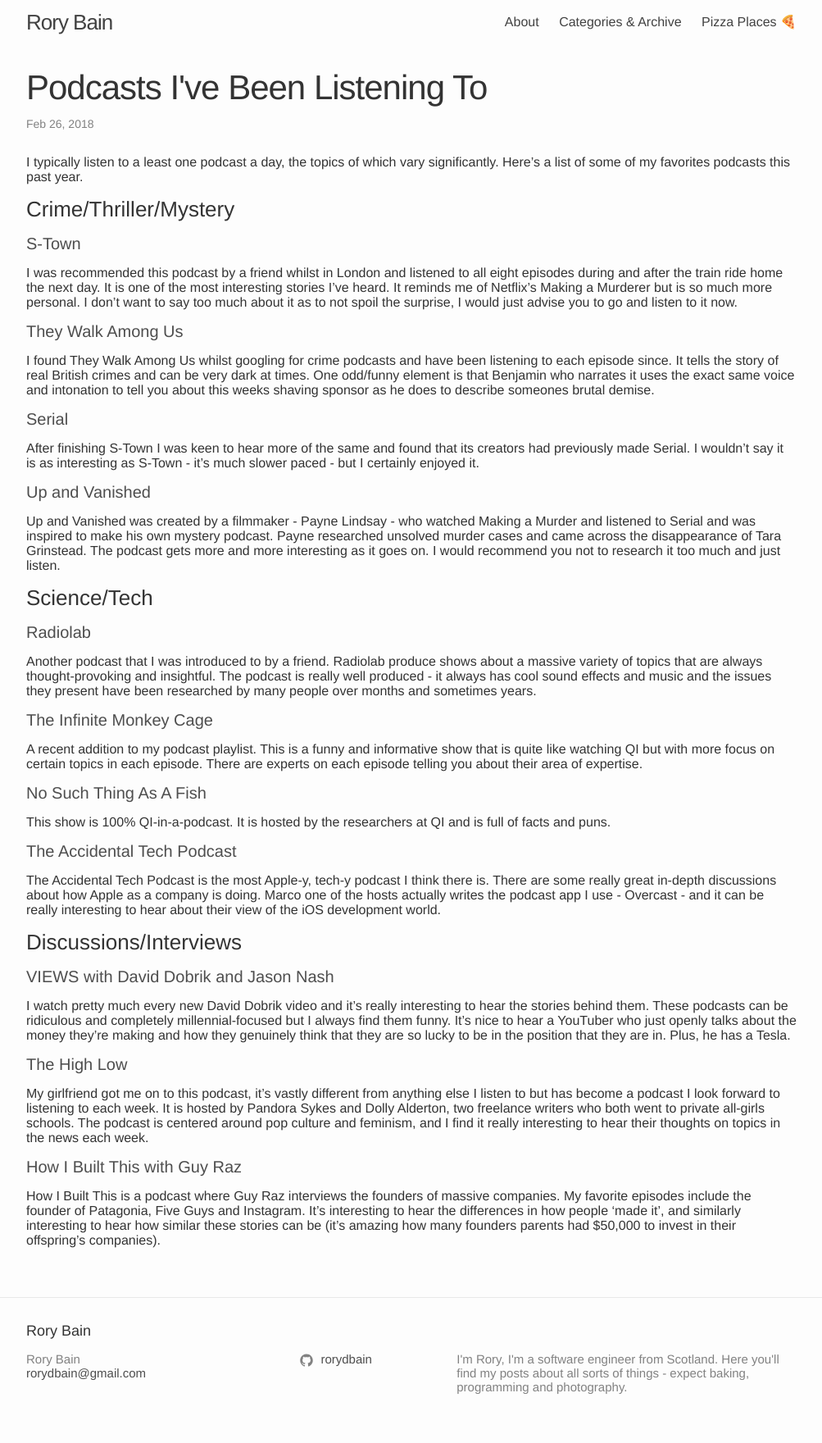
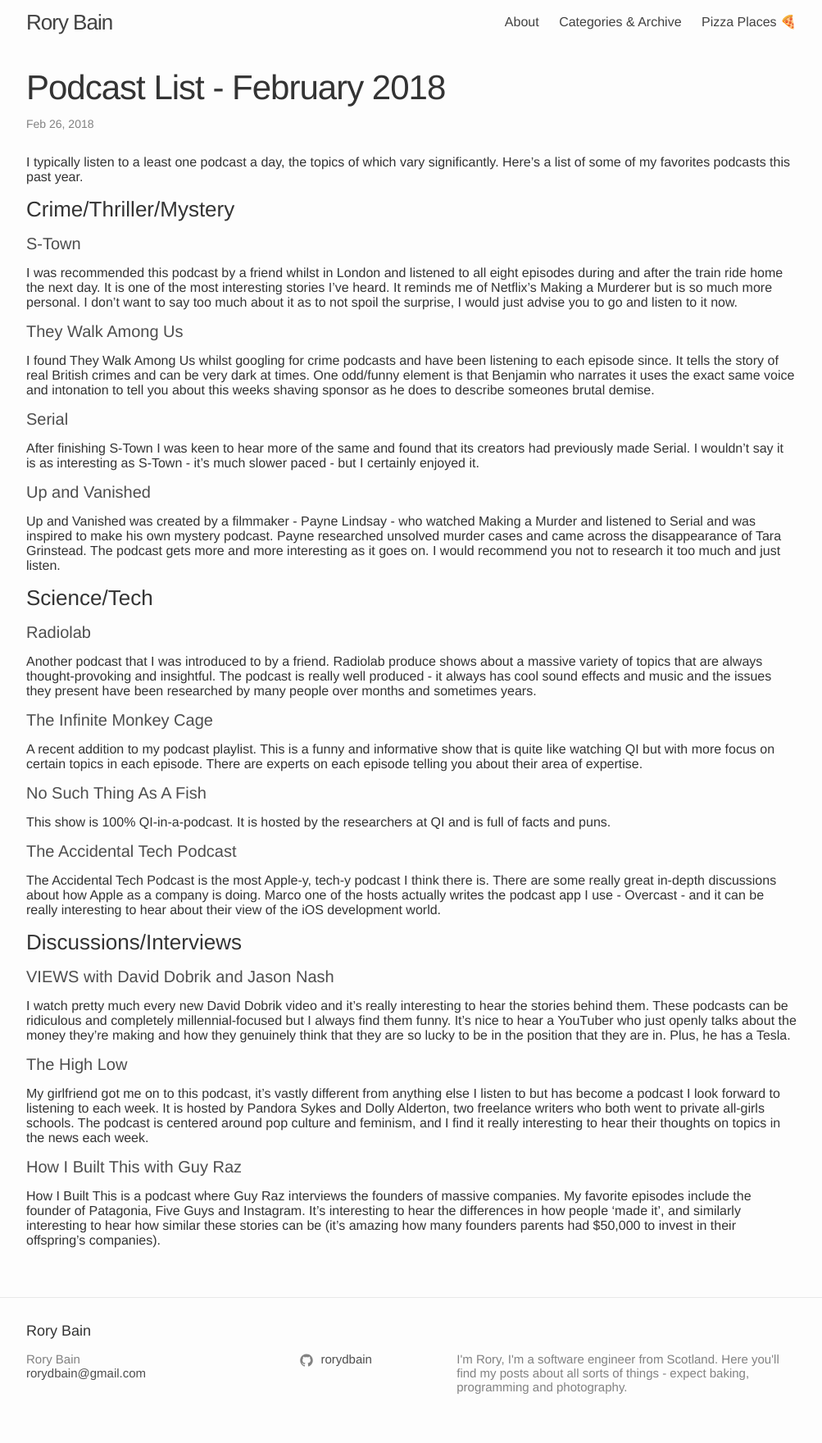
Before and after one commit to rorydbain/rorydbain.github.io, a Jekyll site: the page built from _posts/2018-02-26-podcasts.markdown, in a window 1280 px wide. Shown: the whole page at 82% size, without its empty margins (138-1141 px from the left). Built offline with Jekyll 4.4.1, drawn with Linux system fonts in a browser that asks for light colours; comment, search, counter and statistics services are not loaded.

Commit message:
unifying podcasts namings

```diff
--- a/_posts/2018-02-26-podcasts.markdown
+++ b/_posts/2018-02-26-podcasts.markdown
@@ -1,6 +1,6 @@
 ---
 layout: post
-title:  "Podcasts I've Been Listening To"
+title:  "Podcast List - February 2018"
 date:   2018-02-26 21:16:00 +0000
 categories: podcasts recommendations
 #podcasts #recommendations
```
